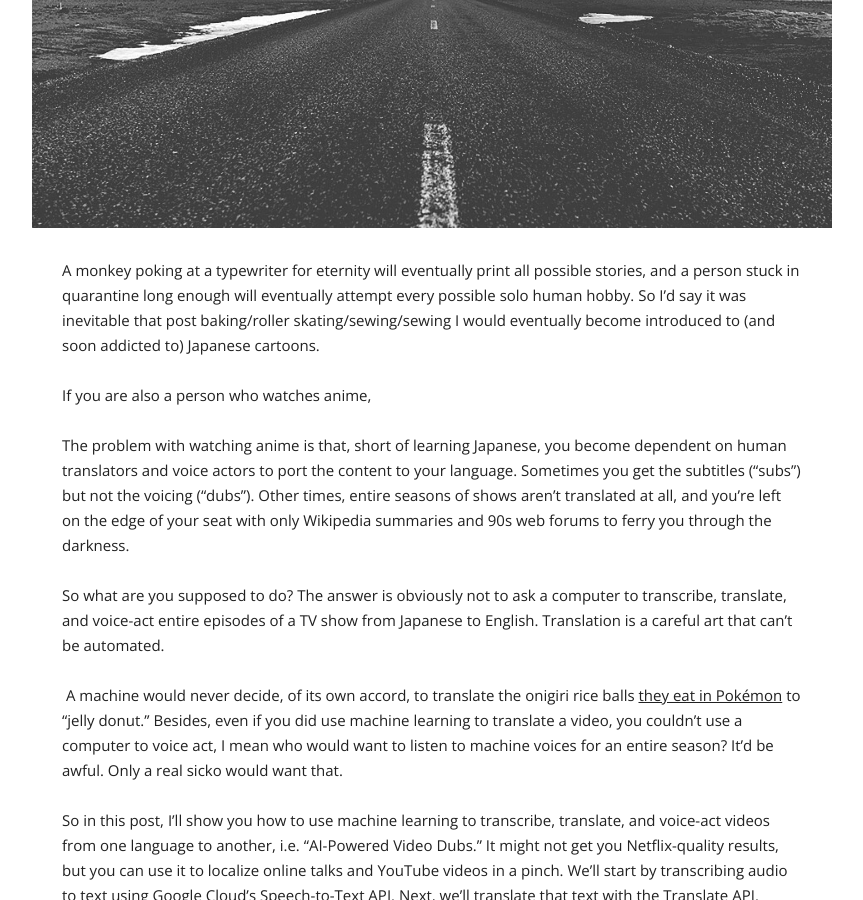
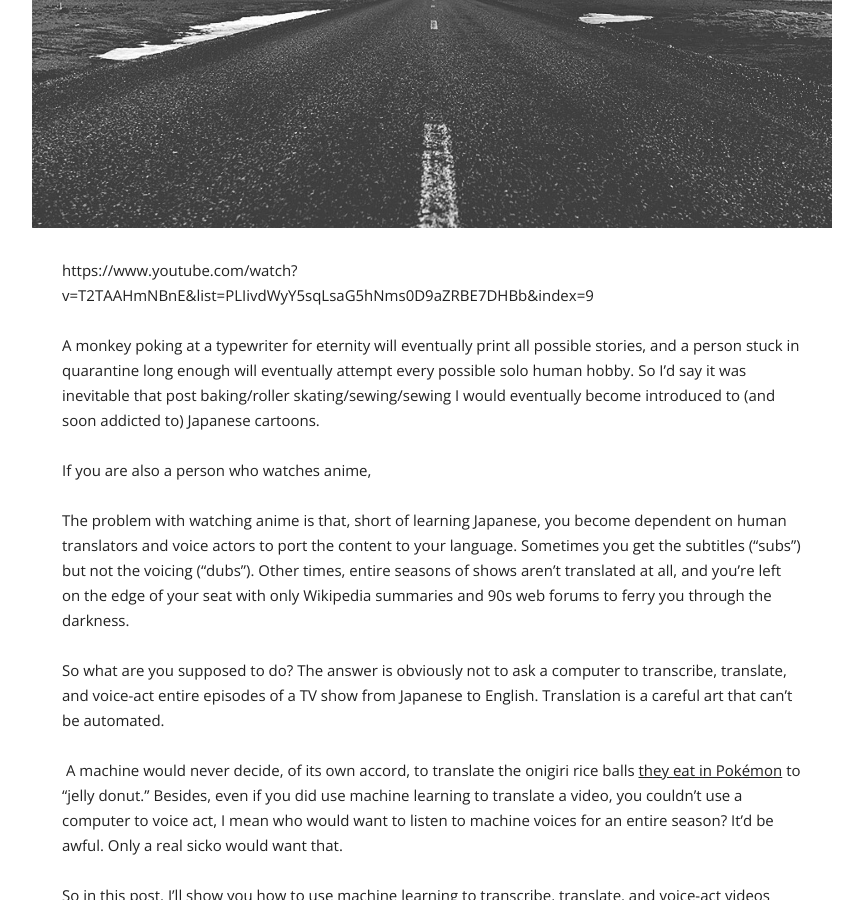
Before and after one commit to dalequark/daleonai, a Jekyll site: the page built from _posts/2021-02-02-ai-dubs-over-subs-translating-and-dubbing-videos-with-ai.md, in a window 1280 px wide and 900 px high, scrolled down 542 px. Shown: the whole window, without its empty margins (208-1071 px from the left). Built offline with Jekyll 4.4.1, drawn with Linux system fonts in a browser that asks for light colours; some web fonts are replaced; a script that is not in the unit is left out; comment, search, counter and statistics services are not loaded; some of the changed lines change nothing that is shown.

Commit message:
Update Blog “2021-02-02-ai-dubs-over-subs-translating-and-dubbing-videos-with-ai”

```diff
--- a/_posts/2021-02-02-ai-dubs-over-subs-translating-and-dubbing-videos-with-ai.md
+++ b/_posts/2021-02-02-ai-dubs-over-subs-translating-and-dubbing-videos-with-ai.md
@@ -10,6 +10,8 @@ tags:
   - nlp
 permalink: translate-dub-videos-with-ml
 ---
+https://www.youtube.com/watch?v=T2TAAHmNBnE&list=PLIivdWyY5sqLsaG5hNms0D9aZRBE7DHBb&index=9
+
 A monkey poking at a typewriter for eternity will eventually print all possible stories, and a person stuck in quarantine long enough will eventually attempt every possible solo human hobby. So I'd say it was inevitable that post baking/roller skating/sewing/sewing I would eventually become introduced to (and soon addicted to) Japanese cartoons.
 
 If you are also a person who watches anime,
```
